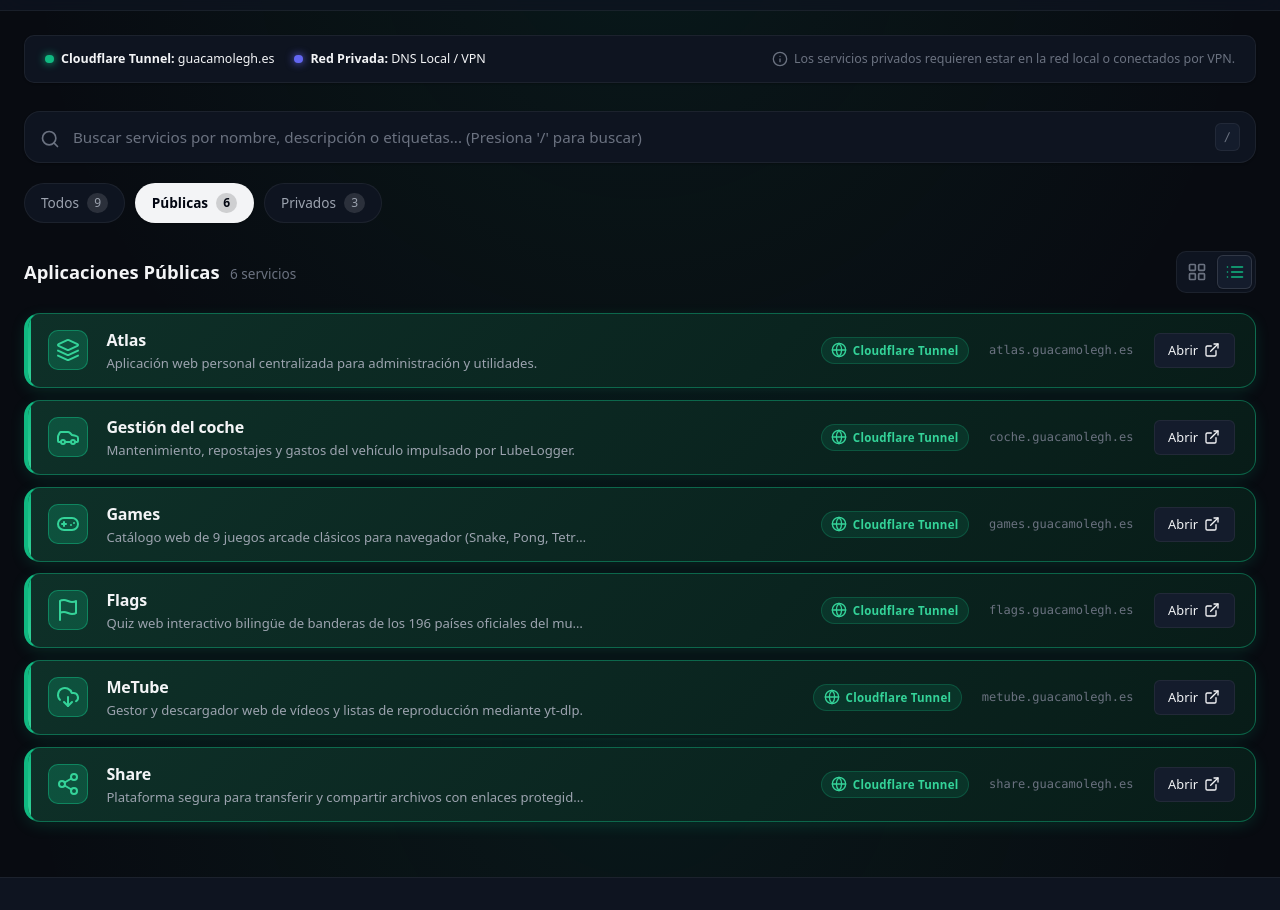
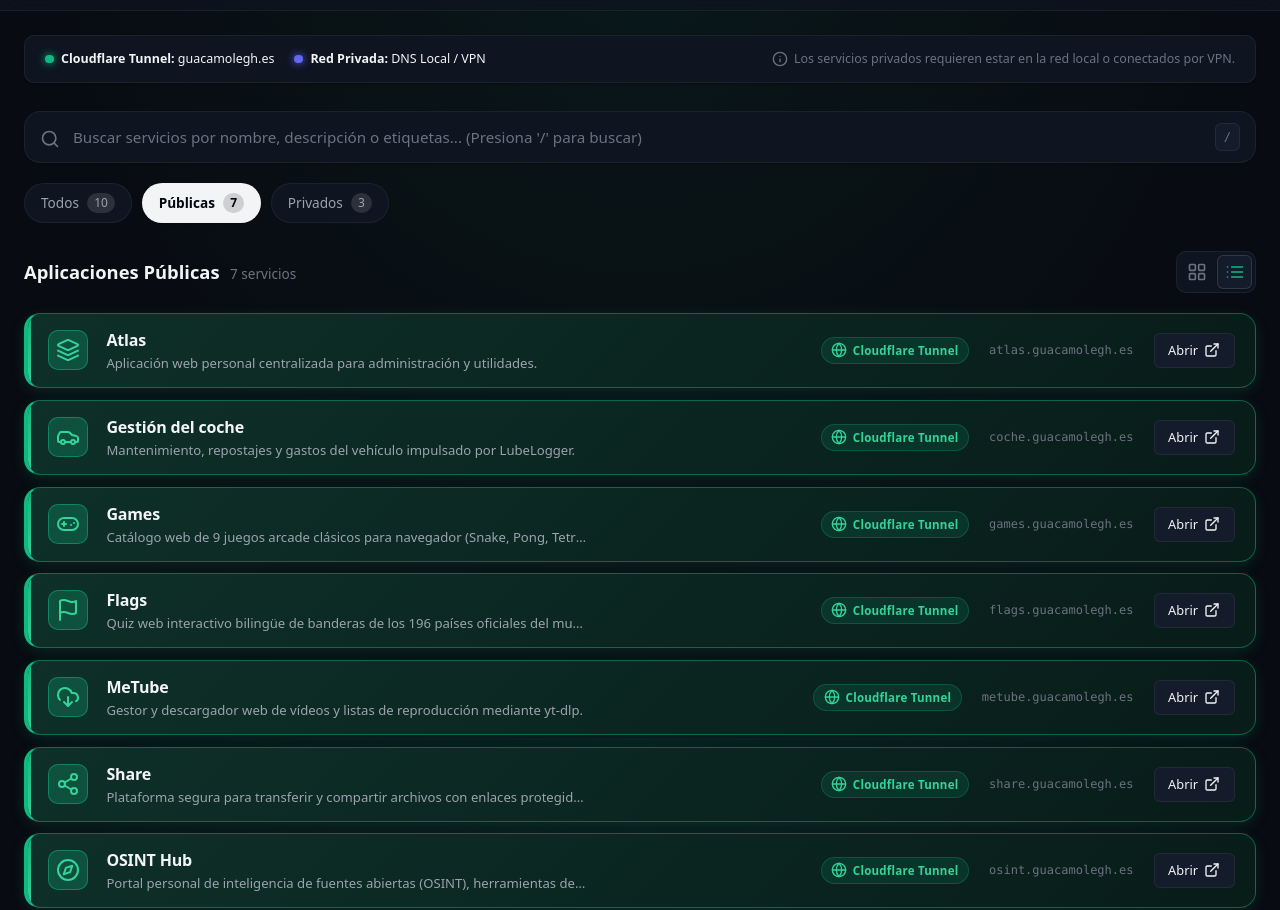
Before and after one commit to GuacamoleGH/Hub, a plain HTML site: page index.html in a window 1280 px wide. Shown: the part 62-972 px from the top of the page. Drawn offline with Linux system fonts and the light colour scheme.

Commit message:
feat: add OSINT Hub (osint.guacamolegh.es) to public services

```diff
--- a/assets/js/config.js
+++ b/assets/js/config.js
@@ -136,6 +136,18 @@ window.HUB_CONFIG = {
       tags: ["share", "archivos", "transferencia", "wetransfer", "ficheros", "subidas", "compartir"],
       featured: true,
     },
+    {
+      id: "osint",
+      title: "OSINT Hub",
+      category: "public",
+      description: "Portal personal de inteligencia de fuentes abiertas (OSINT), herramientas de investigación y retos.",
+      url: "https://osint.guacamolegh.es",
+      displayUrl: "osint.guacamolegh.es",
+      icon: "compass",
+      accessType: "public",
+      tags: ["osint", "inteligencia", "investigacion", "geoint", "imint", "socmint", "ciberseguridad", "herramientas", "fuentes-abiertas"],
+      featured: true,
+    },
 
     // -------------------------------------------------------------
     // SERVICIOS PRIVADOS (Red Privada / DNS local guacamolegh.es)
--- a/assets/js/icons.js
+++ b/assets/js/icons.js
@@ -34,6 +34,8 @@ window.HUB_ICONS = {
   "gamepad-2": `<svg xmlns="http://www.w3.org/2000/svg" width="24" height="24" viewBox="0 0 24 24" fill="none" stroke="currentColor" stroke-width="2" stroke-linecap="round" stroke-linejoin="round"><line x1="6" x2="10" y1="12" y2="12"/><line x1="8" x2="8" y1="10" y2="14"/><line x1="15" x2="15.01" y1="13" y2="13"/><line x1="18" x2="18.01" y1="11" y2="11"/><rect width="20" height="12" x="2" y="6" rx="6"/></svg>`,
 
   "flag": `<svg xmlns="http://www.w3.org/2000/svg" width="24" height="24" viewBox="0 0 24 24" fill="none" stroke="currentColor" stroke-width="2" stroke-linecap="round" stroke-linejoin="round"><path d="M4 15s1-1 4-1 5 2 8 2 4-1 4-1V3s-1 1-4 1-5-2-8-2-4 1-4 1z"/><line x1="4" x2="4" y1="22" y2="15"/></svg>`,
+
+  "compass": `<svg xmlns="http://www.w3.org/2000/svg" width="24" height="24" viewBox="0 0 24 24" fill="none" stroke="currentColor" stroke-width="2" stroke-linecap="round" stroke-linejoin="round"><circle cx="12" cy="12" r="10"/><polygon points="16.24 7.76 14.12 14.12 7.76 16.24 9.88 9.88 16.24 7.76"/></svg>`,
 
   "trophy": `<svg xmlns="http://www.w3.org/2000/svg" width="24" height="24" viewBox="0 0 24 24" fill="none" stroke="currentColor" stroke-width="2" stroke-linecap="round" stroke-linejoin="round"><path d="M6 9H4.5a2.5 2.5 0 0 1 0-5H6"/><path d="M18 9h1.5a2.5 2.5 0 0 0 0-5H18"/><path d="M4 22h16"/><path d="M10 14.66V17c0 .55-.47.98-.97 1.21C7.85 18.75 7 20.24 7 22"/><path d="M14 14.66V17c0 .55.47.98.97 1.21C16.15 18.75 17 20.24 17 22"/><path d="M18 2H6v7a6 6 0 0 0 12 0V2Z"/></svg>`,
 
--- a/index.html
+++ b/index.html
@@ -130,7 +130,7 @@
     <section class="section-meta-bar" aria-live="polite">
       <div class="section-title-wrap">
         <h2 class="section-heading" id="section-title">Todos los servicios</h2>
-        <span class="section-counter" id="section-count">9 servicios</span>
+        <span class="section-counter" id="section-count">10 servicios</span>
       </div>
 
       <!-- Selector de Vista (Cuadrícula / Lista) -->
```
Also changed, not shown: 1 other file.
